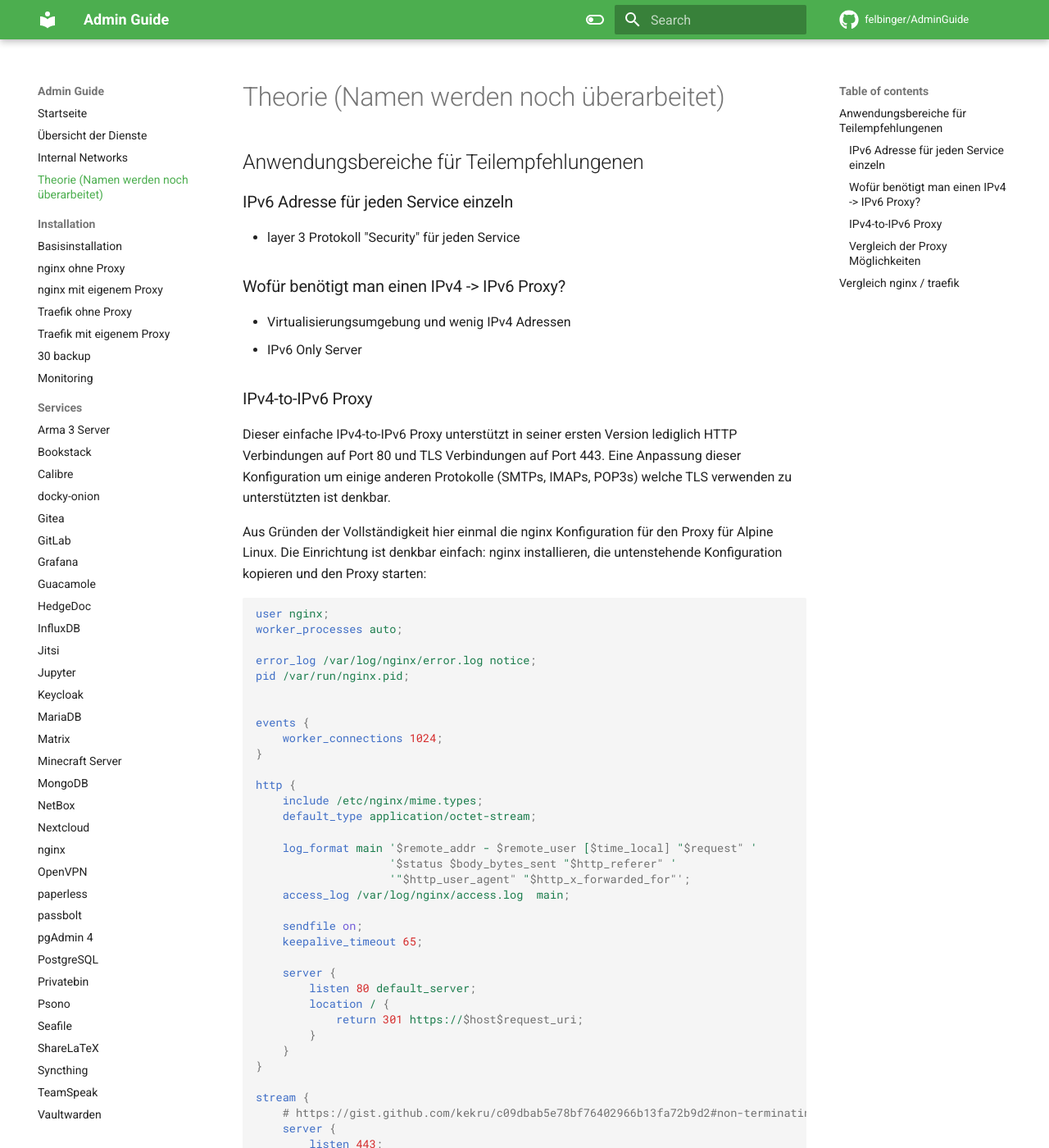
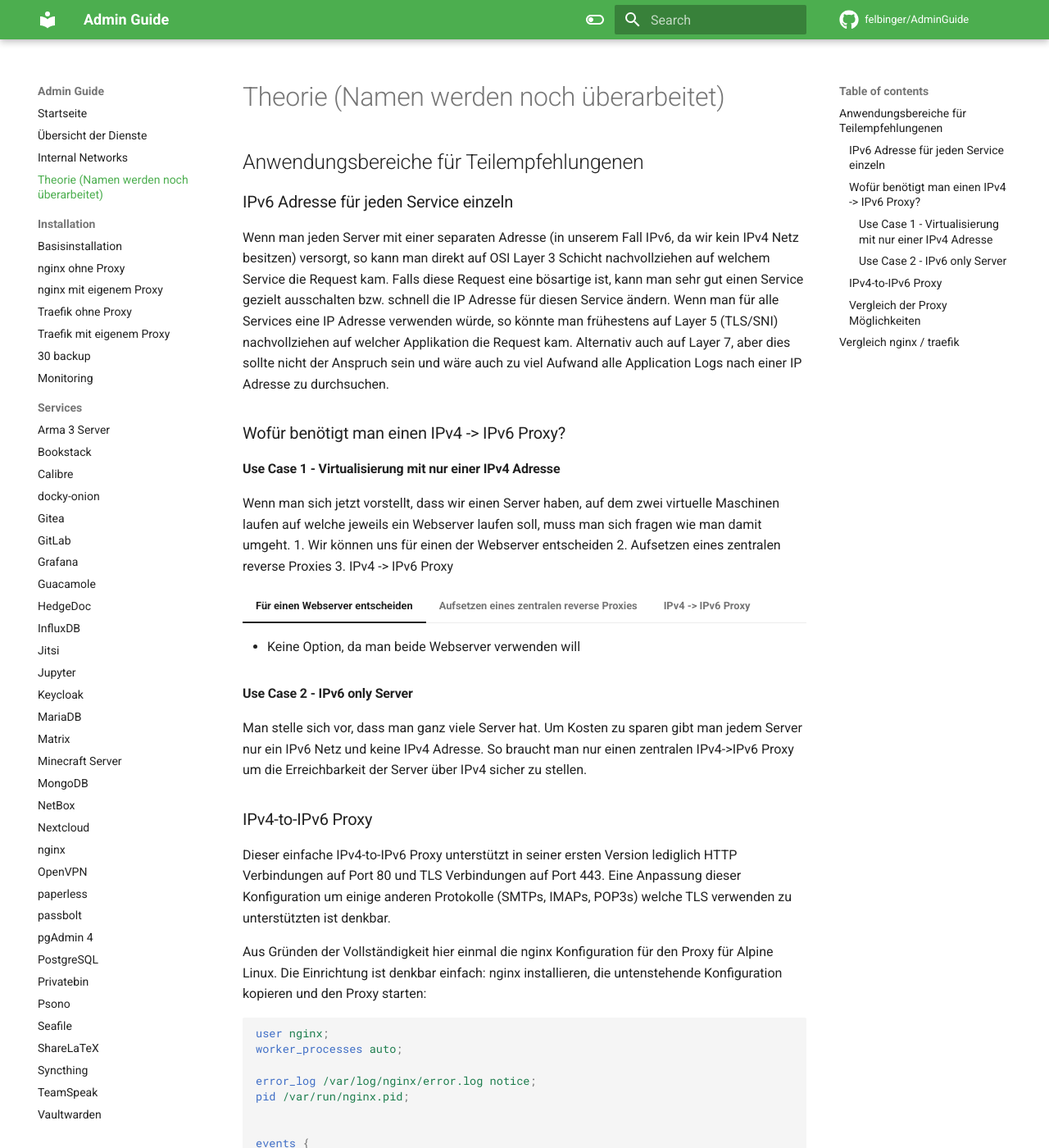
Before and after one commit to felbinger/AdminGuide, an MkDocs documentation site: the page built from docs/30_theorie.md, in a window 1280 px wide and 1400 px high. Shown: the whole window at 82% size. Built offline with MkDocs 1.6.1 and Material for MkDocs 9.7.7, drawn with Linux system fonts in a browser that asks for light colours; comment, search, counter and statistics services are not loaded.

Commit message:
Theorie v0.1 (grober Inhalt verfasst)

```diff
--- a/docs/30_theorie.md
+++ b/docs/30_theorie.md
@@ -3,11 +3,44 @@
 ## Anwendungsbereiche für Teilempfehlungenen
 
 ### IPv6 Adresse für jeden Service einzeln
-- layer 3 Protokoll "Security" für jeden Service
+Wenn man jeden Server mit einer separaten Adresse (in unserem Fall IPv6, da wir kein IPv4 Netz besitzen) versorgt, so kann man direkt auf OSI Layer 3 Schicht nachvollziehen auf welchem Service die Request kam. Falls diese Request eine bösartige ist, kann man sehr gut einen Service gezielt ausschalten bzw. schnell die IP Adresse für diesen Service ändern.
+Wenn man für alle Services eine IP Adresse verwenden würde, so könnte man frühestens auf Layer 5 (TLS/SNI) nachvollziehen auf welcher Applikation die Request kam. Alternativ auch auf Layer 7, aber dies sollte nicht der Anspruch sein und wäre auch zu viel Aufwand alle Application Logs nach einer IP Adresse zu durchsuchen.
+
+
 
 ### Wofür benötigt man einen IPv4 -> IPv6 Proxy?
-- Virtualisierungsumgebung und wenig IPv4 Adressen
-- IPv6 Only Server
+#### Use Case 1 - Virtualisierung mit nur einer IPv4 Adresse
+Wenn man sich jetzt vorstellt, dass wir einen Server haben, auf dem zwei virtuelle Maschinen laufen auf welche jeweils ein Webserver laufen soll, muss man sich fragen wie man damit umgeht.
+1. Wir können uns für einen der Webserver entscheiden
+2. Aufsetzen eines zentralen reverse Proxies
+3. IPv4 -> IPv6 Proxy
+
+=== "Für einen Webserver entscheiden"
+    - Keine Option, da man beide Webserver verwenden will
+
+=== "Aufsetzen eines zentralen reverse Proxies"
+    - Pro:
+        - Beide VMs können exposed werden
+        - zentralisierter Aufruf auf einen reverse Proxy
+    - Cons:
+        - langsamere Laufzeit durch mehre Proxys (Die Proxys auf den VMs brauchen wir ja immer noch)
+        - SPOF (Single point of failure) - Wenn der erste reverse Proxy nicht mehr funktioniert, kann auf kein Service mehr zugegriffen werden
+        - Vermehrter Debugging Aufwand durch mehrere Verbindungsstellen
+        - Aufwendigere Konfiguration (spezifische Header Einstellungen (Real-IP Forwarded-For))
+
+=== "IPv4 -> IPv6 Proxy"
+    - Pro:
+        - Für IPv6 geringere Laufzeit (veraltetes IPv4 Protokoll)
+        - Reverse Proxies der VMs sind direkt im Internet
+            - dadurch keine Header Konfiguration nötig
+        - Falls der zentrale IPv4 Proxy ist der Service immer noch erreichbar
+    - Contra
+        - Uns keine bekannt, falls euch welche einfallen, bitten wir um einen Pull Request
+
+
+#### Use Case 2 - IPv6 only Server
+Man stelle sich vor, dass man ganz viele Server hat. Um Kosten zu sparen gibt man jedem Server nur ein IPv6 Netz und keine IPv4 Adresse. So braucht man nur einen zentralen IPv4->IPv6 Proxy um die Erreichbarkeit der Server über IPv4 sicher zu stellen.
+
 
 
 ### IPv4-to-IPv6 Proxy
```
Also changed, not shown: ToDo_reforming.md (+3 -2 lines).
